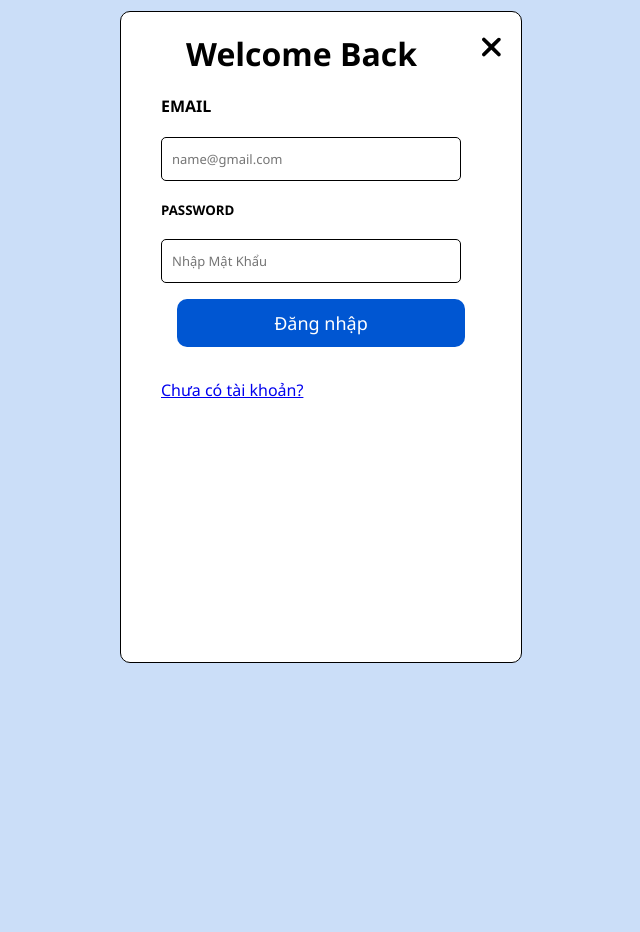
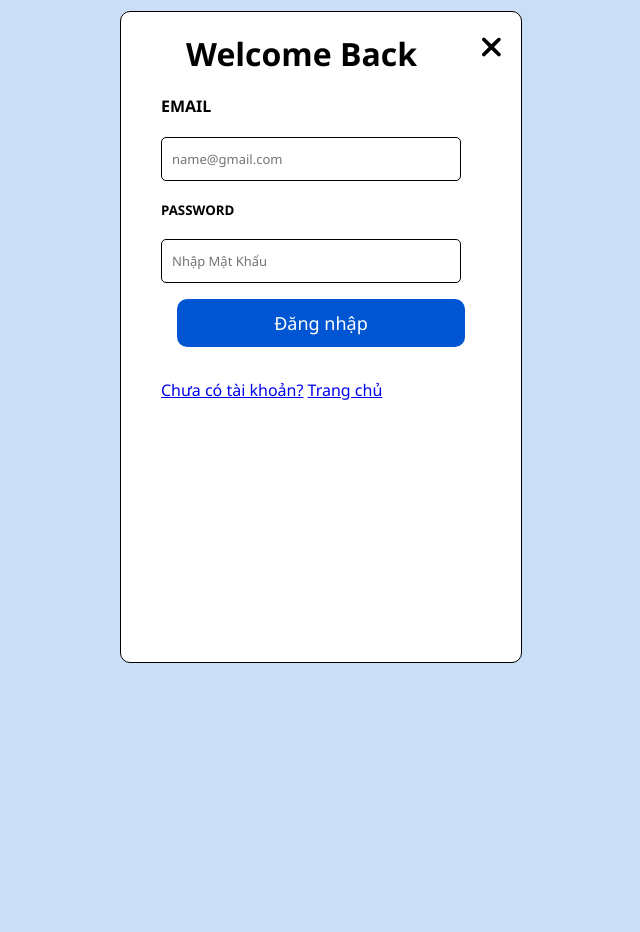
Before and after one commit to LACAMTU/HUP, a PHP site: page /HUP/LOGIN_SIGNUP/Login.php in a window 1280 px wide. Shown: the whole page, without its empty margins (319-959 px from the left). Run offline with PHP 8.4, Linux system fonts and the light colour scheme.

Commit message:
Update Login.php

```diff
--- a/LOGIN_SIGNUP/Login.php
+++ b/LOGIN_SIGNUP/Login.php
@@ -33,6 +33,7 @@
                               <br>
                               <button class="join_btn">Đăng nhập</button>
                               <a href="./signup.php">Chưa có tài khoản?</a>
+                              <a href="./home.php">Trang chủ</a>
                          </div>
                     </form>
     </body>
```
